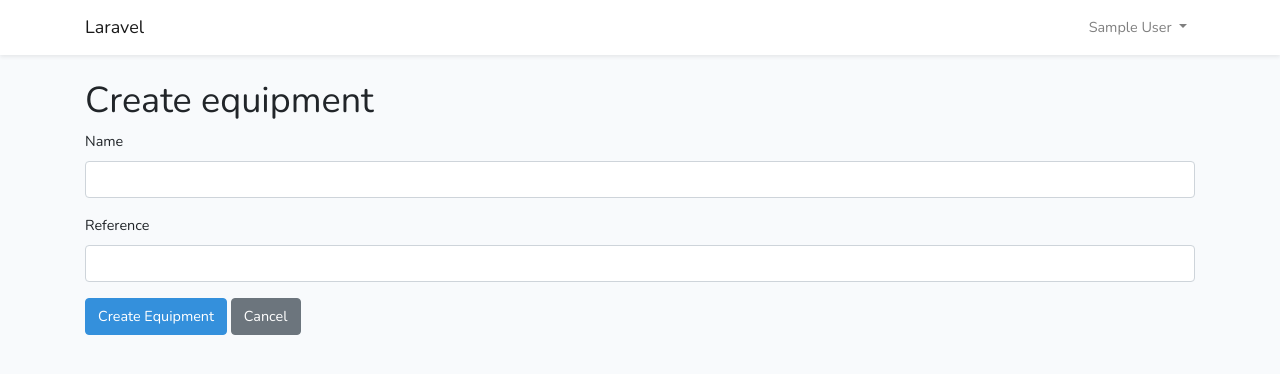
After one commit to YeFFreY/petitefourchette, a Laravel app: page /equipments/create in a window 1280 px wide. The commit adds this page. Shown: the top 374 px of the page. Run offline with Laravel 8, Linux system fonts and the light colour scheme; the visitor is signed in with stand-in values (Sample User, id 1); parts of the project's set-up code (start-up, migrations or seed data) failed here and were passed over.

Commit message:
Manage Equipments

```diff
--- a/app/Employee.php
+++ b/app/Employee.php
@@ -6,6 +6,7 @@ use Illuminate\Database\Eloquent\Model;
 
 class Employee extends Model
 {
+    protected $table = 'employees';
     protected $fillable = ['first_name', 'last_name', 'email', 'phone_number', 'address', 'start_date', 'end_date', 'created_by'];
 
     public function path()
--- /dev/null
+++ b/app/Equipment.php
@@ -0,0 +1,17 @@
+<?php
+
+namespace App;
+
+use Illuminate\Database\Eloquent\Model;
+
+class Equipment extends Model
+{
+    protected $table = 'equipments';
+    protected $fillable = ['name', 'reference'];
+
+    public function path()
+    {
+        return "/equipments/{$this->id}";
+    }
+
+}
--- /dev/null
+++ b/app/Http/Controllers/EquipmentsController.php
@@ -0,0 +1,100 @@
+<?php
+
+namespace App\Http\Controllers;
+
+use App\Equipment;
+use Illuminate\Http\Request;
+
+class EquipmentsController extends Controller
+{
+    /**
+     * Display a listing of the resource.
+     *
+     * @return \Illuminate\Http\Response
+     */
+    public function index()
+    {
+        $equipments = Equipment::all();
+        return view('equipments.index', compact('equipments'));
+    }
+
+    /**
+     * Show the form for creating a new resource.
+     *
+     * @return \Illuminate\Http\Response
+     */
+    public function create()
+    {
+        return view('equipments.create');
+    }
+
+    /**
+     * Store a newly created resource in storage.
+     *
+     * @return \Illuminate\Http\Response
+     */
+    public function store()
+    {
+        $attributes = $this->validateRequest();
+
+        Equipment::create($attributes);
+
+        return redirect('/equipments')->with('success', 'Equipment saved!');
+    }
+
+    /**
+     * Display the specified resource.
+     *
+     * @param  \App\Equipment  $equipment
+     * @return \Illuminate\Http\Response
+     */
+    public function show(Equipment $equipment)
+    {
+        return view('equipments.show', compact('equipment'));
+    }
+
+    /**
+     * Show the form for editing the specified resource.
+     *
+     * @param  \App\Equipment  $equipment
+     * @return \Illuminate\Http\Response
+     */
+    public function edit(Equipment $equipment)
+    {
+        return view('equipments.edit', compact('equipment'));
+    }
+
+    /**
+     * Update the specified resource in storage.
+     *
+     * @param  \App\Equipment  $equipment
+     * @return \Illuminate\Http\Response
+     */
+    public function update(Equipment $equipment)
+    {
+        $attributes = $this->validateRequest();
+
+        $equipment->update($attributes);
+
+        return redirect($equipment->path());
+    }
+
+    /**
+     * Remove the specified resource from storage.
+     *
+     * @param  \App\Equipment  $equipment
+     * @return \Illuminate\Http\Response
+     */
+    public function destroy(Equipment $equipment)
+    {
+        //
+    }
+
+    protected function validateRequest()
+    {
+        return request()->validate([
+            'name' => 'required',
+            'reference' => 'required'
+        ]);
+    }
+}
--- a/resources/views/employees/index.blade.php
+++ b/resources/views/employees/index.blade.php
@@ -10,7 +10,7 @@
         <div class="card mb-2" >
           <div class="card-body">
             <h5 class="card-title"><a href="{{ $employee->path() }}">{{$employee->first_name}} {{$employee->last_name}}</a></h5>
-            <p class="card-text">{{ $employee-> email }}</p>
+            <p class="card-text">{{ $employee->email }}</p>
           </div>
         </div>
       @empty
--- a/resources/views/employees/show.blade.php
+++ b/resources/views/employees/show.blade.php
@@ -6,7 +6,7 @@
       <h1>{{ $employee->first_name }} {{ $employee->last_name }}</h1>
       <div>
         <a href="{{ route('employees.edit',$employee->id) }}" class="btn btn-outline-primary">Edit</a>
-        <a href="/employees" class="btn btn-secondary">Go Back</a>
+        <a href="/employees" class="btn btn-secondary">Employees List</a>
       </div>
     </div>
     <div class="form-group">
--- /dev/null
+++ b/resources/views/equipments/create.blade.php
@@ -0,0 +1,18 @@
+@extends('layouts.app')
+
+@section('content')
+<div class="container">
+  <h1>Create equipment</h1>
+
+  <form method="POST" action="/equipments">
+
+  @include('equipments.form', [
+      'equipment' => new App\Equipment,
+      'buttonText' => 'Create Equipment'
+      ])
+
+  </form>
+
+</div>
+
+@endsection
--- /dev/null
+++ b/resources/views/equipments/form.blade.php
@@ -0,0 +1,23 @@
+
+  @csrf
+
+  @if ($errors->any())
+  <div class="alert alert-danger">
+    <ul>
+        @foreach ($errors->all() as $error)
+          <li>{{ $error }}</li>
+        @endforeach
+    </ul>
+  </div>
+  @endif
+
+  <div class="form-group">
+    <label for="name">Name</label>
+    <input type="text" name="name" id="name" class="form-control" value="{{ $equipment->name }}" required>
+  </div>
+  <div class="form-group">
+    <label for="reference">Reference</label>
+    <input type="text" name="reference" id="reference" class="form-control" value="{{ $equipment->reference }}" required>
+  </div>
+  <button type="submit" class="btn btn-primary">{{ $buttonText }}</button>
+  <a href="{{ $equipment->path() }}" class="btn btn-secondary">Cancel</a>
--- a/resources/views/home.blade.php
+++ b/resources/views/home.blade.php
@@ -22,7 +22,7 @@
                         </div>
                         <div class="col-md-6 d-flex flex-column">
                             <a href="/employees" class="btn btn-primary btn-lg m-2">Employes</a>
-                            <a href="" class="btn btn-primary btn-lg m-2">Parametres</a>
+                            <a href="/equipments" class="btn btn-primary btn-lg m-2">Equipments</a>
                         </div>
                     </div>
 
--- a/routes/web.php
+++ b/routes/web.php
@@ -25,4 +25,5 @@ Auth::routes();
 Route::group(['middleware' => 'auth'], function() {
     Route::get('/home', 'HomeController@index')->name('home');
     Route::resource('employees', 'EmployeesController');
+    Route::resource('equipments', 'EquipmentsController');
 });
```
Also changed, not shown: database/factories/EquipmentFactory.php (added, +13 -0 lines), resources/views/equipments/edit.blade.php (added, +18 -0 lines), resources/views/equipments/index.blade.php (added, +20 -0 lines), resources/views/equipments/show.blade.php (added, +17 -0 lines), tests/Feature/ManageEquipmentsTest.php (added, +90 -0 lines), database/migrations/2020_03_15_144555_create_equipment_table.php (added).
